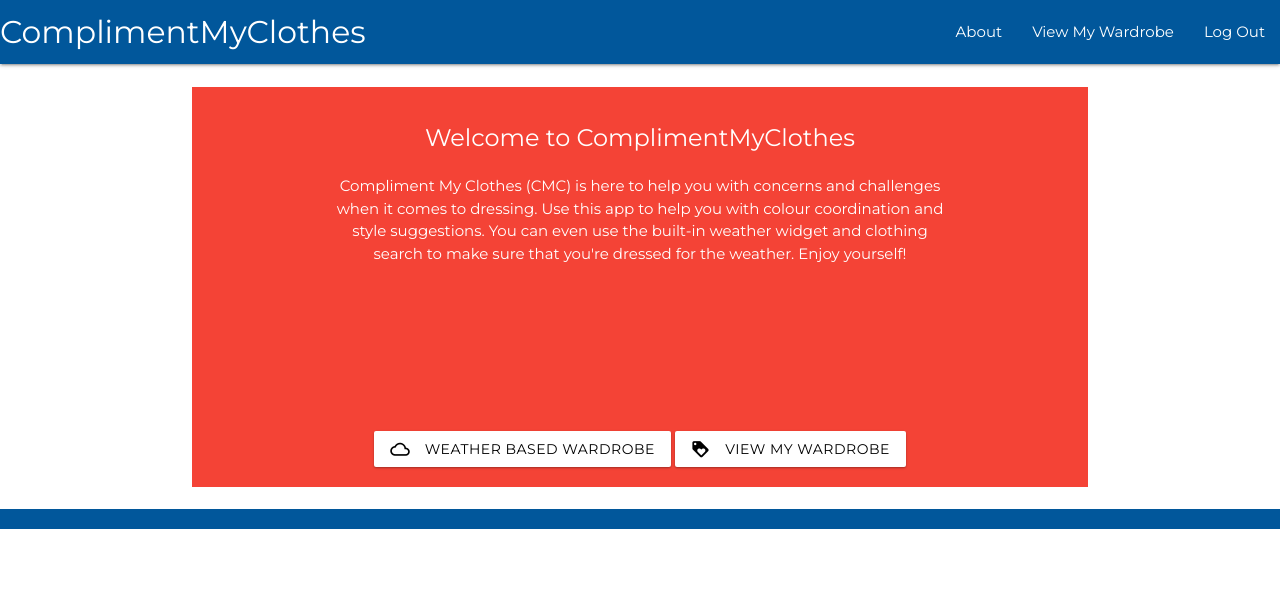
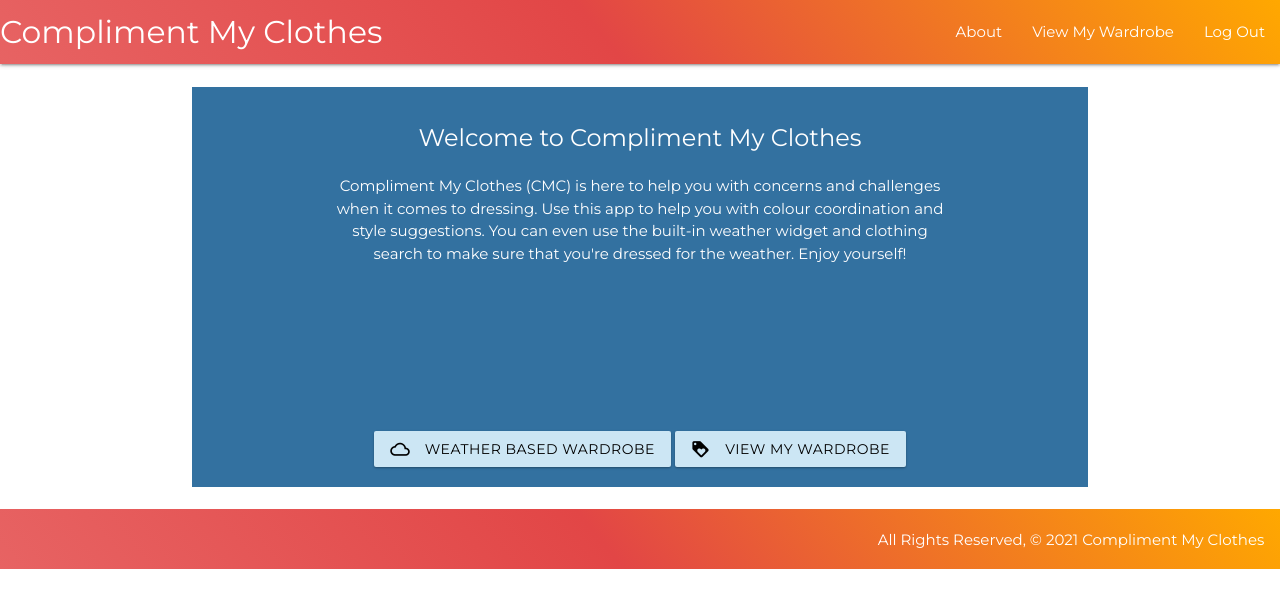
Before and after one commit to calmlb/ComplimentMyClothes, a Django app: page / in a window 1280 px wide. Shown: the top 608 px of the page. Run offline with Django 3.2, Linux system fonts and the light colour scheme; the visitor is signed in with stand-in values (Sample User, id 1); data that the repository does not hold is empty.

Commit message:
fix styles and update colors

```diff
--- a/main_app/static/css/style.css
+++ b/main_app/static/css/style.css
@@ -11,6 +11,37 @@ body {
   display: flex;
   justify-content: flex-start;
   flex-direction: column;
+  background: rgba(0,78,137,0.8);
+}
+
+.nav-wrapper {
+  background: rgb(231,99,99);
+  background: linear-gradient(51deg, rgba(231,99,99,1) 0%, rgba(226,70,70,1) 47%, rgba(255,168,0,1) 100%);
+}
+
+#mobile-demo {
+  background: rgb(231,99,99);
+  background: linear-gradient(51deg, rgba(231,99,99,1) 0%, rgba(226,70,70,1) 47%, rgba(255,168,0,1) 100%);
+}
+
+.weather-wardrobe button {
+  background: rgb(231,99,99);
+  background: linear-gradient(51deg, rgba(231,99,99,1) 0%, rgba(226,70,70,1) 47%, rgba(255,168,0,1) 100%);
+}
+
+.home-buttons {
+  background: rgb(204, 230, 244);
+  color: black;
+}
+
+.home-buttons:hover {
+  background-color: rgba(255,168,0,1);
+}
+
+.page-footer {
+  height: 60px;
+  background: rgb(231,99,99);
+  background: linear-gradient(51deg, rgba(231,99,99,1) 0%, rgba(226,70,70,1) 47%, rgba(255,168,0,1) 100%);
 }
 
 .fullCircle-green {
--- a/main_app/templates/base.html
+++ b/main_app/templates/base.html
@@ -20,7 +20,7 @@
   <header class="navbar-fixed">
     <nav>
       <div class="nav-wrapper light-blue darken-4">
-        <a href="/" class="brand-logo">ComplimentMyClothes</a>
+        <a href="/" class="brand-logo">Compliment My Clothes</a>
         <a href="#" data-target="mobile-demo" class="sidenav-trigger"><i class="material-icons">menu</i></a>
         <ul class="right hide-on-med-and-down">
           <li><a href="{% url 'about' %}">About</a></li>
@@ -50,8 +50,8 @@
     {% endblock %}
   </main>
   <br>
-  <footer class="page-footer light-blue darken-4">
-    <div class="right">All Rights Reserved, &copy; 2021 ComplimentMyClothes &nbsp;</div>
+  <footer class="page-footer">
+    <div class="right">All Rights Reserved, &copy; 2021 Compliment My Clothes &nbsp;&nbsp;&nbsp;</div>
   </footer>
   <script defer>
   M.AutoInit();
--- a/main_app/templates/home.html
+++ b/main_app/templates/home.html
@@ -6,15 +6,16 @@
 <div class="carousel carousel-slider center">
   <div class="carousel-fixed-item center">
     {% if user.is_authenticated %}
-    <a class="btn waves-effect white black-text darken-text-2 modal-trigger" href="#modal1"><i class="material-icons left">cloud_queue</i>Weather Based Wardrobe</a>
-    <a class="btn waves-effect white black-text darken-text-2" href="{% url 'clothing_all' %}"><i class="material-icons left">loyalty</i>View My Wardrobe</a>
+    <a class="btn waves-effect darken-text-2 modal-trigger home-buttons" href="#modal1"><i class="material-icons left">cloud_queue</i>Weather Based Wardrobe</a>
+    <a class="btn waves-effect darken-text-2 home-buttons" href="{% url 'clothing_all' %}"><i class="material-icons left">loyalty</i>View My Wardrobe</a>
 {% else %}
     <a class="btn waves-effect white grey-text darken-text-2" href="{% url 'signup' %}"><i class="material-icons left">login</i>Sign Up</a>
     <a class="btn waves-effect white grey-text darken-text-2" href="{% url 'login' %}"><i class="material-icons left">vpn_key</i>Log In</a>
 {% endif %}
   </div>
-  <div class="carousel-item red white-text banner" href="#one!">
-    <h2>Welcome to ComplimentMyClothes</h2>
+  <div class="carousel-item white-text banner" href="#one!">
+    <h2>Welcome to Compliment My Clothes</h2>
+
     <p class="white-text container">Compliment My Clothes (CMC) is here to help you with concerns and challenges when it comes to dressing. Use this app to help you with colour coordination and style suggestions. You can even use the built-in weather widget and clothing search to make sure that you're dressed for the weather. Enjoy yourself!</p>
   </div>
 </div>
@@ -32,16 +33,13 @@
         <div class="col s6">
           <div class="center">
             <form action="{% url 'search_weather_results' %}" method="get">
-              <div>
+              <div class="weather-wardrobe">
                 <button class="btn wave-effect" name="q" value="{{weather_data.main.feels_like}}">View Wardrobe Suggestions</button>
               </div>
             </form>
         </div>
         </div>
     </div>
-    <div class="modal-footer">
-      <a href="#!" class="modal-close waves-effect waves-green btn-flat">Close</a>
-    </div>
   </div>
 
 {% endblock %}
```
Also changed, not shown: main_app/templates/about.html (+5 -3 lines).
